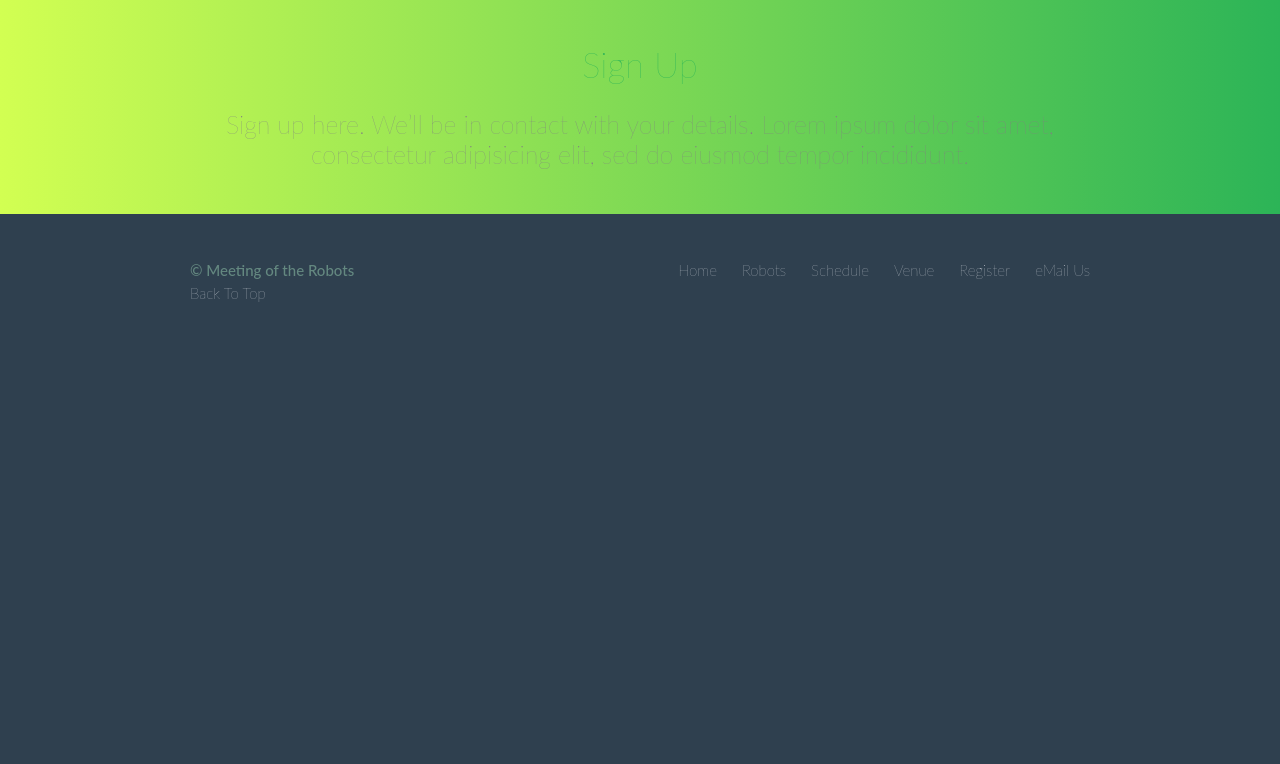
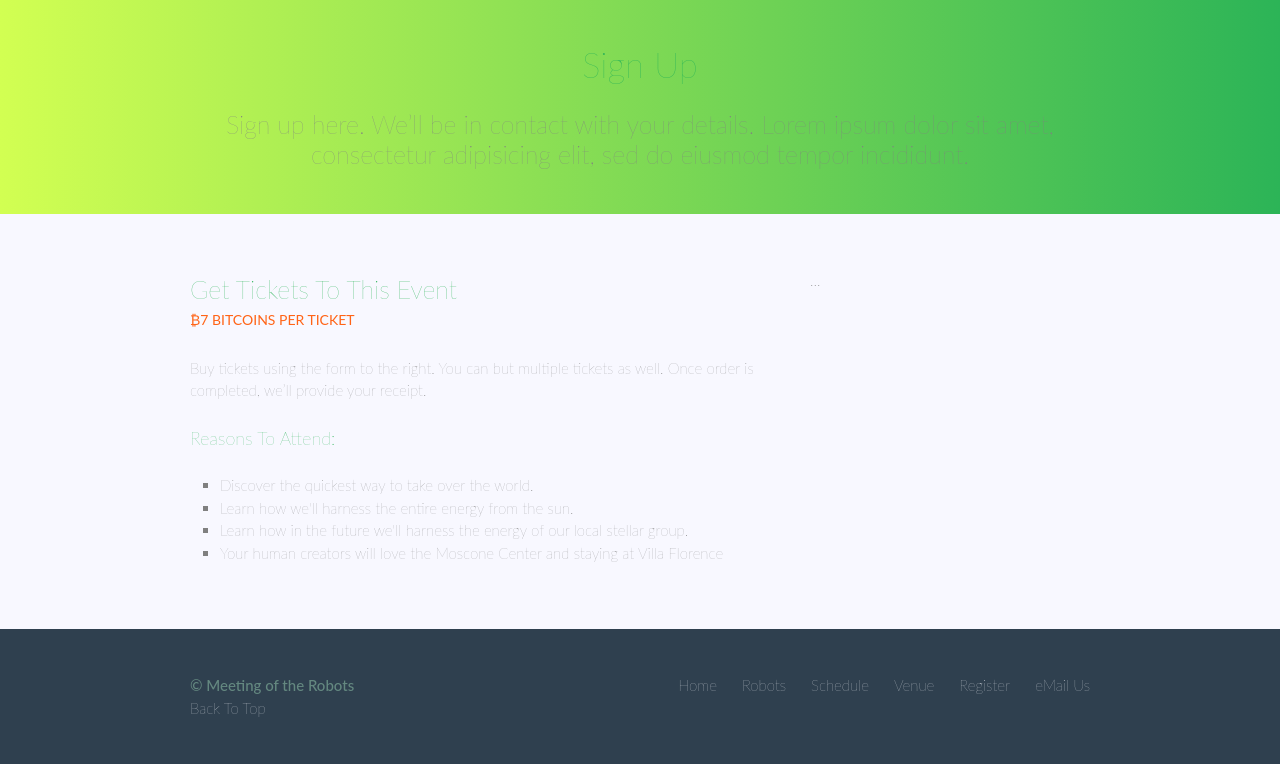
Before and after one commit to amitzed/HTML-CSS-Practice, a PHP site: page /register.html in a window 1280 px wide. Shown: the part 227-991 px from the top of the page. Before the commit the page ends 529 px from the top, so only its background shows below. Run offline with PHP 8.4, Linux system fonts and the light colour scheme.

Commit message:
Began adding content to registration page

```diff
--- a/assets/stylesheets/main.css
+++ b/assets/stylesheets/main.css
@@ -397,3 +397,14 @@ NAV
 /* ============================================================
 END NAV
 ============================================================  */
+
+/* ============================================================
+REGISTRATION
+============================================================  */
+.reasons-to-attend {
+	list-style: square;
+	margin: 0 0 20px 30px;
+}
+/* ============================================================
+END REGISTRATION
+============================================================  */
--- a/register.html
+++ b/register.html
@@ -34,6 +34,28 @@
       </div>
     </section>
 
+    <section class="row">
+      <div class="grid">
+        <section class="col-2-3">
+          <h2>Get Tickets To This Event</h2>
+          <h5>&#8383;7 Bitcoins per Ticket</h5>
+
+          <p>Buy tickets using the form to the right. You can but multiple tickets as well. Once order is completed, we&#8217;ll provide your receipt.</p>
+
+          <h4>Reasons To Attend:</h4>
+          <ul class="reasons-to-attend">
+            <li>Discover the quickest way to take over the world.</li>
+            <li>Learn how we'll harness the entire energy from the sun.</li>
+            <li>Learn how in the future we'll harness the energy of our local stellar group.</li>
+            <li>Your human creators will love the Moscone Center and staying at Villa Florence</li>
+          </ul>
+        </section><!--
+        --><form class="col-1-3" action="#" method="post">
+          ...
+        </form>
+      </div>
+    </section>
+
     <footer class="primary-footer container group">
       <small>&copy; Meeting of the Robots</small>
 
```
